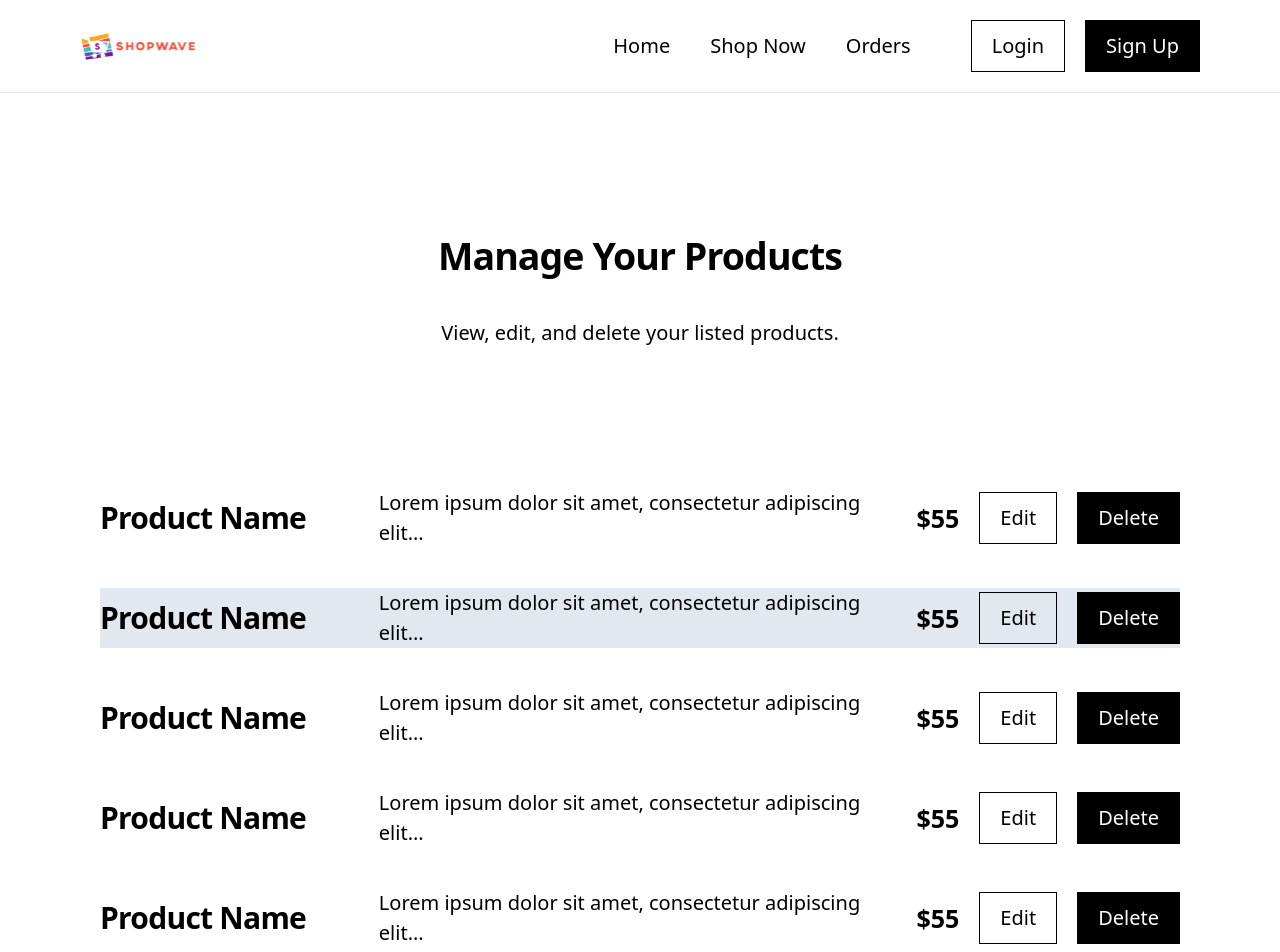
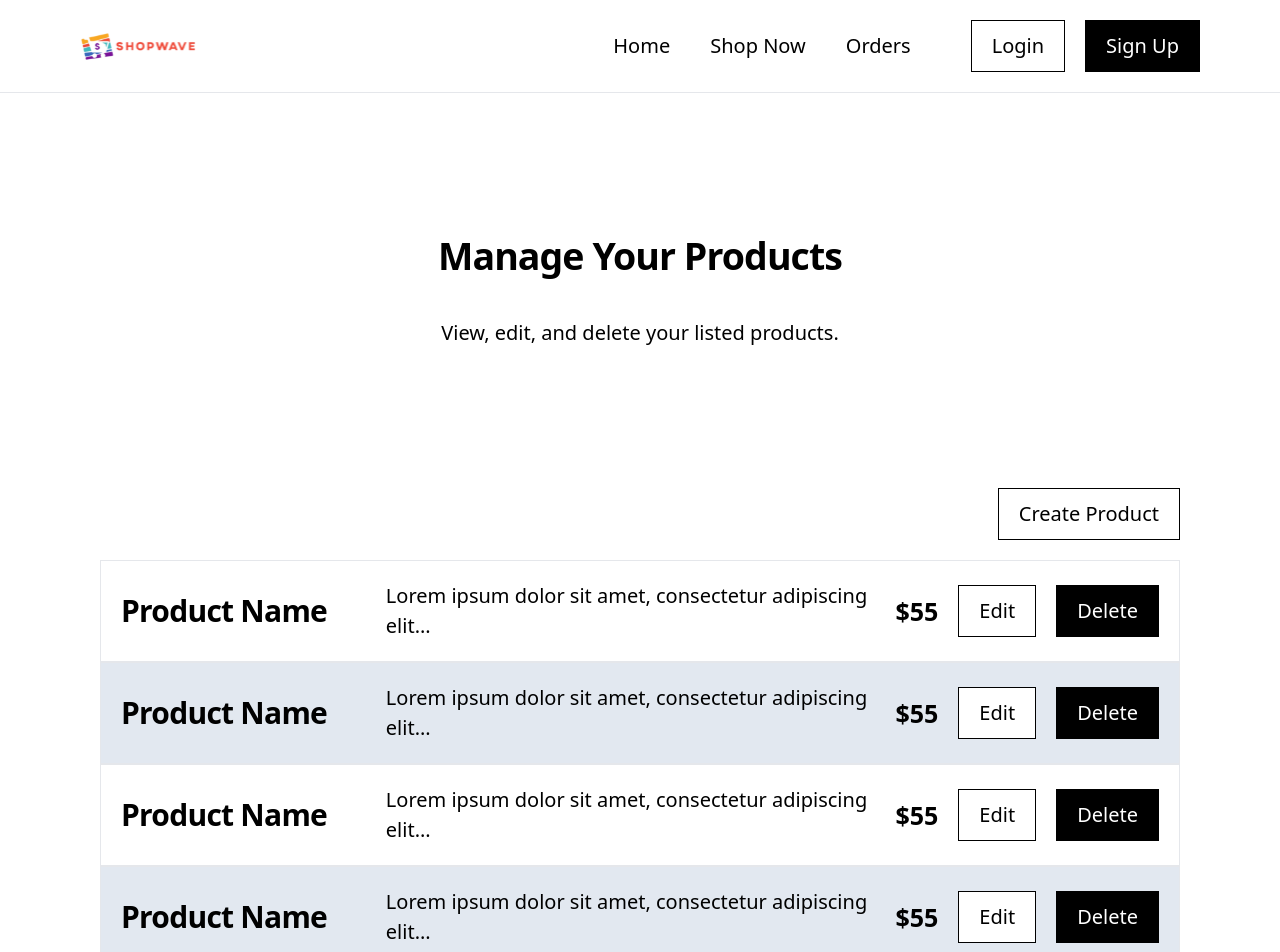
Before and after one commit to gustavo-martins-pereira/E-Commerce_FullStack-Frontend, a React (Vite) app: page /seller-dashboard/manage-products in a window 1280 px wide. Shown: the top 952 px of the page. Built offline with nearby package versions, Linux system fonts and the light colour scheme.

Commit message:
MOD - Even Products Style

```diff
--- a/src/App.jsx
+++ b/src/App.jsx
@@ -10,6 +10,7 @@ import { OrderDetails } from "@pages/Orders/OrderDetails/OrderDetails";
 import { RegisterLogin } from "@pages/RegisterLogin/RegisterLogin";
 import { SellerDashboard } from "@pages/SellerDashboard/SellerDashboard";
 import { ManageProducts } from "@pages/SellerDashboard/ManageProducts/ManageProducts";
+import { CreateProduct } from "@pages/SellerDashboard/ManageProducts/CreateProduct/CreateProduct";
 import { NotFound } from "@pages/NotFound/NotFound";
 
 import { Header } from "@components/smart/Header/Header";
@@ -44,7 +45,10 @@ export function App() {
                     {/* SELLER ROUTES */}
                     <Route path="/seller-dashboard">
                         <Route index element={<SellerDashboard />} />
-                        <Route path="manage-products" element={<ManageProducts />} />
+                        <Route path="manage-products">
+                            <Route index element={<ManageProducts />} />
+                            <Route path="create" element={<CreateProduct />} />
+                        </Route>
                     </Route>
 
                     <Route path="*" element={<NotFound />} />
--- a/src/index.css
+++ b/src/index.css
@@ -47,7 +47,7 @@
     }
 
         .btn-primary {
-            @apply border border-btn-primary transition-colors;
+            @apply bg-white border border-btn-primary transition-colors;
 
             &:hover {
                 @apply bg-black bg-opacity-5;
--- /dev/null
+++ b/src/pages/SellerDashboard/ManageProducts/CreateProduct/CreateProduct.jsx
@@ -0,0 +1,5 @@
+export function CreateProduct() {
+    return (
+        <h1>CreateProduct</h1>
+    );
+}
--- a/src/pages/SellerDashboard/ManageProducts/ManageProducts.jsx
+++ b/src/pages/SellerDashboard/ManageProducts/ManageProducts.jsx
@@ -1,3 +1,6 @@
+import { Button } from "@components/dumbs/custom/Button/Button";
+import { Link } from "react-router-dom";
+
 export function ManageProducts() {
     return (
         <main>
@@ -7,61 +10,65 @@ export function ManageProducts() {
             </header>
 
             {/* PRODUCTS */}
-            <section className="section pt-0 flex flex-col gap-8">
-                <article className="flex flex-col gap-4 even:bg-slate-200 xl:grid xl:grid-cols-[2fr_4fr_auto_auto] xl:items-center">
+            <section className="section flex flex-col gap-4 pt-0">
+                <Link className="self-end" to="/seller-dashboard/manage-products/create"><Button className="btn-primary">Create Product</Button></Link>
+
+                <div className="flex flex-col gap-8 xl:gap-0">
+                    <article className="flex flex-col gap-4 xl:even:bg-slate-200 xl:grid xl:grid-cols-[2fr_4fr_auto_auto] xl:items-center xl:border xl:p-4">
                         <h3>Product Name</h3>
                         <p>Lorem ipsum dolor sit amet, consectetur adipiscing elit...</p>
                         <p className="text-xl font-bold">$55</p>
 
                         <div className="flex gap-4">
-                        <button className="btn btn-primary">Edit</button>
-                        <button className="btn btn-secondary">Delete</button>
+                            <Button className="btn btn-primary">Edit</Button>
+                            <Button className="btn btn-secondary">Delete</Button>
                         </div>
                     </article>
 
-                <article className="flex flex-col gap-4 even:bg-slate-200 xl:grid xl:grid-cols-[2fr_4fr_auto_auto] xl:items-center">
+                    <article className="flex flex-col gap-4 xl:even:bg-slate-200 xl:grid xl:grid-cols-[2fr_4fr_auto_auto] xl:items-center xl:border xl:p-4">
                         <h3>Product Name</h3>
                         <p>Lorem ipsum dolor sit amet, consectetur adipiscing elit...</p>
                         <p className="text-xl font-bold">$55</p>
 
                         <div className="flex gap-4">
-                        <button className="btn btn-primary">Edit</button>
-                        <button className="btn btn-secondary">Delete</button>
+                            <Button className="btn btn-primary">Edit</Button>
+                            <Button className="btn btn-secondary">Delete</Button>
                         </div>
                     </article>
 
-                <article className="flex flex-col gap-4 xl:grid xl:grid-cols-[2fr_4fr_auto_auto] xl:items-center">
+                    <article className="flex flex-col gap-4 xl:even:bg-slate-200 xl:grid xl:grid-cols-[2fr_4fr_auto_auto] xl:items-center xl:border xl:p-4">
                         <h3>Product Name</h3>
                         <p>Lorem ipsum dolor sit amet, consectetur adipiscing elit...</p>
                         <p className="text-xl font-bold">$55</p>
 
                         <div className="flex gap-4">
-                        <button className="btn btn-primary">Edit</button>
-                        <button className="btn btn-secondary">Delete</button>
+                            <Button className="btn btn-primary">Edit</Button>
+                            <Button className="btn btn-secondary">Delete</Button>
                         </div>
                     </article>
 
-                <article className="flex flex-col gap-4 xl:grid xl:grid-cols-[2fr_4fr_auto_auto] xl:items-center">
+                    <article className="flex flex-col gap-4 xl:even:bg-slate-200 xl:grid xl:grid-cols-[2fr_4fr_auto_auto] xl:items-center xl:border xl:p-4">
                         <h3>Product Name</h3>
                         <p>Lorem ipsum dolor sit amet, consectetur adipiscing elit...</p>
                         <p className="text-xl font-bold">$55</p>
 
                         <div className="flex gap-4">
-                        <button className="btn btn-primary">Edit</button>
-                        <button className="btn btn-secondary">Delete</button>
+                            <Button className="btn btn-primary">Edit</Button>
+                            <Button className="btn btn-secondary">Delete</Button>
                         </div>
                     </article>
 
-                <article className="flex flex-col gap-4 xl:grid xl:grid-cols-[2fr_4fr_auto_auto] xl:items-center">
+                    <article className="flex flex-col gap-4 xl:even:bg-slate-200 xl:grid xl:grid-cols-[2fr_4fr_auto_auto] xl:items-center xl:border xl:p-4">
                         <h3>Product Name</h3>
                         <p>Lorem ipsum dolor sit amet, consectetur adipiscing elit...</p>
                         <p className="text-xl font-bold">$55</p>
 
                         <div className="flex gap-4">
-                        <button className="btn btn-primary">Edit</button>
-                        <button className="btn btn-secondary">Delete</button>
+                            <Button className="btn btn-primary">Edit</Button>
+                            <Button className="btn btn-secondary">Delete</Button>
                         </div>
                     </article>
+                </div>
             </section>
         </main>
     );
```
Lines whose indentation alone changed are shown as unchanged.
